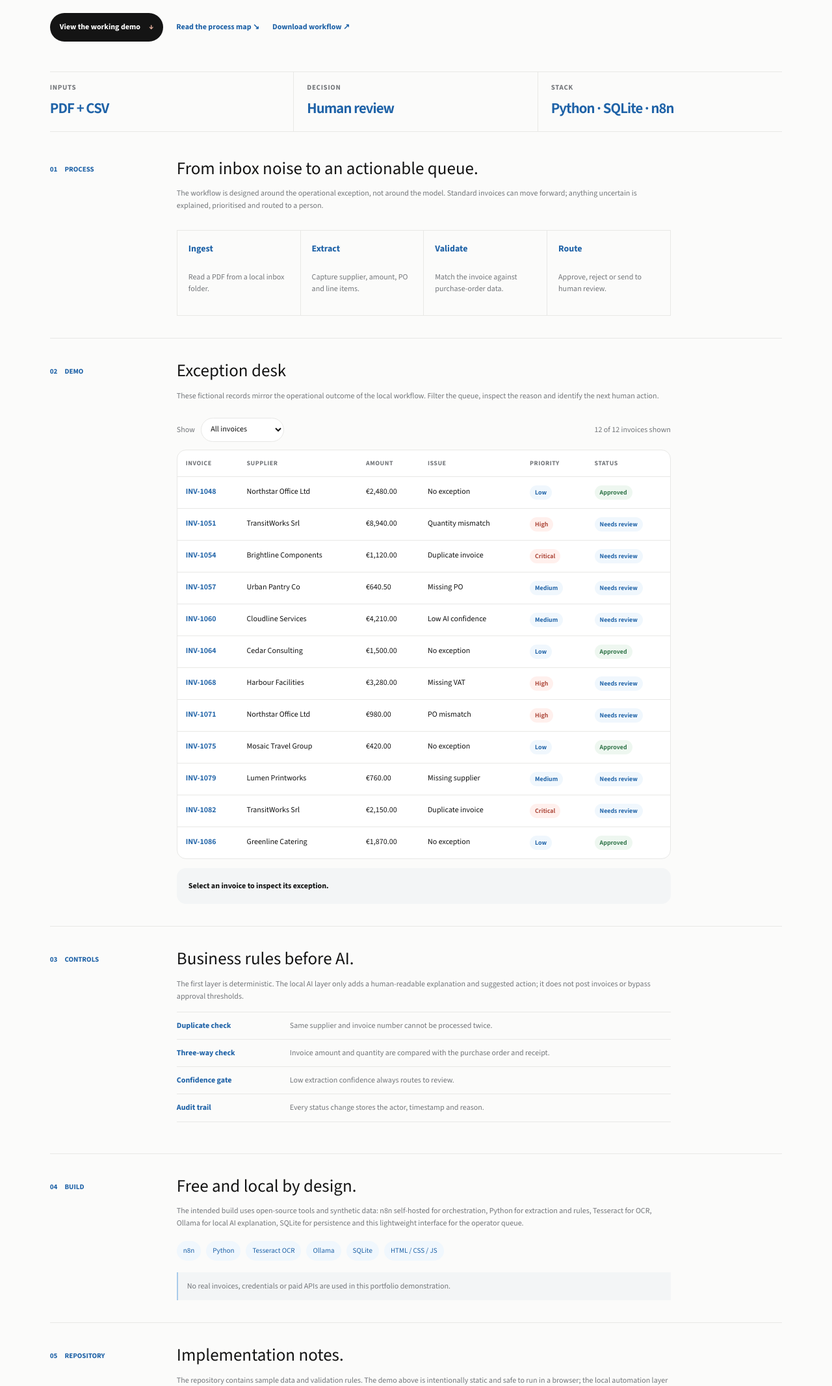
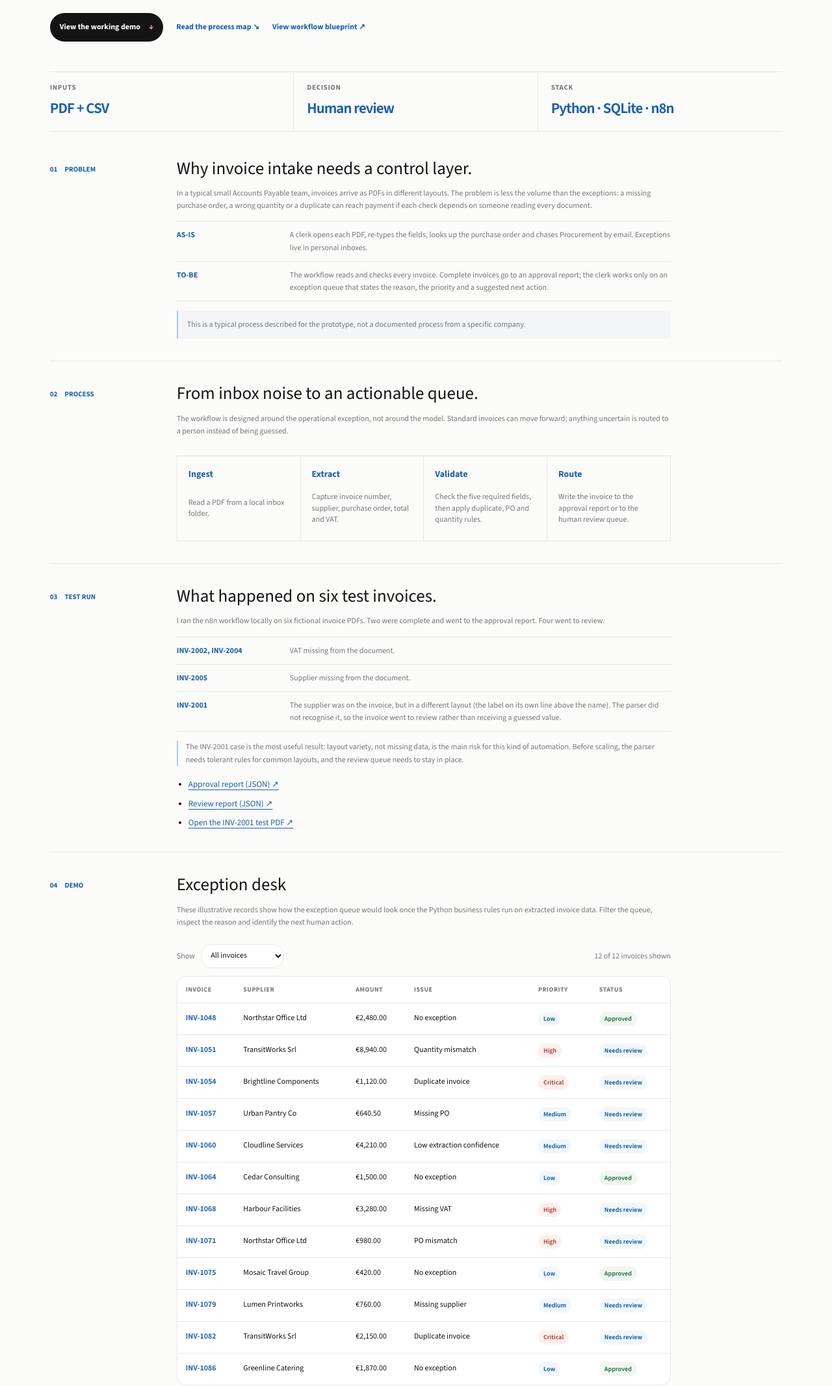
Before and after one commit to teavercelli/Business-Analyst_Portfolio, a website: page progetti/ai-automation/index.html in a window 1280 px wide. Shown: the part 427-2560 px from the top of the page at 65% size. Drawn offline with Linux system fonts and the light colour scheme.

Commit message:
InvoiceFlow: align case study with what is built, add test run, AS-IS/TO-BE and pilot measures
Co-Authored-By: Claude Opus 5.5 <noreply@anthropic.com>
Claude-Session: https://claude.ai/code/session_01TTLHoSDkk8bc4YVnAdigKu

```diff
--- /dev/null
+++ b/progetti/ai-automation/data/processed/processed-report.json
@@ -0,0 +1 @@
+[{"status":"approved","invoices":[{"invoice_number":"INV-2003","supplier":"Northstar Office Ltd","purchase_order":"PO-3003","total":"1020.00","vat":"204.00","missing_fields":[],"status":"Ready for validation"},{"invoice_number":"INV-2006","supplier":"Cedar Consulting","purchase_order":"PO-3006","total":"1500.00","vat":"315.00","missing_fields":[],"status":"Ready for validation"}],"processed_at":"2026-11-11T11:51:58.538Z"}]
--- /dev/null
+++ b/progetti/ai-automation/data/review/review-report.json
@@ -0,0 +1 @@
+[{"status":"needs_review","invoices":[{"invoice_number":"INV-2001","supplier":null,"purchase_order":"PO-3001","total":"2,440.00","vat":"440.00","missing_fields":["supplier"],"status":"Needs review"},{"invoice_number":"INV-2002","supplier":"Northstar Office Ltd","purchase_order":"PO-3002","total":"500.00","vat":null,"missing_fields":["VAT"],"status":"Needs review"},{"invoice_number":"INV-2004","supplier":"BluePeak Logistics","purchase_order":"PO-3004","total":"960.00","vat":null,"missing_fields":["VAT"],"status":"Needs review"},{"invoice_number":"INV-2005","supplier":null,"purchase_order":"PO-3005","total":"625.00","vat":"131.25","missing_fields":["supplier"],"status":"Needs review"}],"processed_at":"2026-11-11T11:51:58.543Z"}]
--- a/progetti/ai-automation/index.html
+++ b/progetti/ai-automation/index.html
@@ -13,13 +13,16 @@
   <header class="site-header"><a class="wordmark" href="../../index.html">TEA VERCELLI</a><nav aria-label="Main navigation"><a href="../../index.html#profile">Profile</a><a href="../index.html" aria-current="page">Projects</a><a href="../../index.html#contact">Contact</a></nav><a class="header-cv" href="../../assets/CV-Tea-Vercelli-English.pdf">CV <span aria-hidden="true">↗</span></a></header>
   <main id="main" class="subpage-main invoice-page">
     <nav class="breadcrumbs" aria-label="Breadcrumb"><a href="../../index.html">Home</a><span aria-hidden="true">/</span><a href="../index.html">Projects</a><span aria-hidden="true">/</span><span>InvoiceFlow</span></nav>
-    <header class="case-page-header invoice-hero"><p class="eyebrow">OPERATIONS · n8n AUTOMATION · PROCESS CONTROL</p><h1>InvoiceFlow<span>.</span></h1><p class="case-page-summary">A local-first workflow that reads supplier invoice PDFs, validates required fields and routes each document to the next operational action.</p><div class="case-page-links"><a class="button" href="#demo">View the working demo <span>↓</span></a><a class="plain-link" href="#process">Read the process map ↘</a><a class="plain-link" href="n8n-workflow.json" download>Download workflow ↗</a></div></header>
+    <header class="case-page-header invoice-hero"><p class="eyebrow">OPERATIONS · n8n AUTOMATION · PROCESS CONTROL</p><h1>InvoiceFlow<span>.</span></h1><p class="case-page-summary">A local-first workflow that reads supplier invoice PDFs, validates required fields and routes each document to the next operational action.</p><div class="case-page-links"><a class="button" href="#demo">View the working demo <span>↓</span></a><a class="plain-link" href="#process">Read the process map ↘</a><a class="plain-link" href="n8n-workflow.json">View workflow blueprint ↗</a></div></header>
     <section class="case-metrics invoice-metrics" aria-label="Project metrics"><div><span>INPUTS</span><strong>PDF + CSV</strong></div><div><span>DECISION</span><strong>Human review</strong></div><div><span>STACK</span><strong>Python · SQLite · n8n</strong></div></section>
-    <section class="case-section" id="process"><div class="case-section-label"><span>01</span><span>PROCESS</span></div><div><h2>From inbox noise to an actionable queue.</h2><p>The workflow is designed around the operational exception, not around the model. Standard invoices can move forward; anything uncertain is explained, prioritised and routed to a person.</p><ol class="flow-steps"><li><b>Ingest</b><span>Read a PDF from a local inbox folder.</span></li><li><b>Extract</b><span>Capture supplier, amount, PO and line items.</span></li><li><b>Validate</b><span>Match the invoice against purchase-order data.</span></li><li><b>Route</b><span>Approve, reject or send to human review.</span></li></ol></div></section>
-    <section class="case-section" id="demo"><div class="case-section-label"><span>02</span><span>DEMO</span></div><div><h2>Exception desk</h2><p>These fictional records mirror the operational outcome of the local workflow. Filter the queue, inspect the reason and identify the next human action.</p><div class="invoice-toolbar"><label for="invoice-filter">Show <select id="invoice-filter"><option value="all">All invoices</option><option value="review">Needs review</option><option value="approved">Approved</option><option value="high">High priority</option></select></label><span id="queue-summary" class="queue-summary"></span></div><div class="invoice-table-wrap"><table class="invoice-table"><thead><tr><th>Invoice</th><th>Supplier</th><th>Amount</th><th>Issue</th><th>Priority</th><th>Status</th></tr></thead><tbody id="invoice-rows"></tbody></table></div><aside class="invoice-detail" id="invoice-detail" aria-live="polite"><strong>Select an invoice to inspect its exception.</strong></aside></div></section>
-    <section class="case-section"><div class="case-section-label"><span>03</span><span>CONTROLS</span></div><div><h2>Business rules before AI.</h2><p>The first layer is deterministic. The local AI layer only adds a human-readable explanation and suggested action; it does not post invoices or bypass approval thresholds.</p><ul class="case-facts"><li><strong>Duplicate check</strong><span>Same supplier and invoice number cannot be processed twice.</span></li><li><strong>Three-way check</strong><span>Invoice amount and quantity are compared with the purchase order and receipt.</span></li><li><strong>Confidence gate</strong><span>Low extraction confidence always routes to review.</span></li><li><strong>Audit trail</strong><span>Every status change stores the actor, timestamp and reason.</span></li></ul></div></section>
-    <section class="case-section"><div class="case-section-label"><span>04</span><span>BUILD</span></div><div><h2>Free and local by design.</h2><p>The intended build uses open-source tools and synthetic data: n8n self-hosted for orchestration, Python for extraction and rules, Tesseract for OCR, Ollama for local AI explanation, SQLite for persistence and this lightweight interface for the operator queue.</p><div class="stack-list"><span>n8n</span><span>Python</span><span>Tesseract OCR</span><span>Ollama</span><span>SQLite</span><span>HTML / CSS / JS</span></div><p class="caution-note">No real invoices, credentials or paid APIs are used in this portfolio demonstration.</p></div></section>
-    <section class="case-section"><div class="case-section-label"><span>05</span><span>REPOSITORY</span></div><div><h2>Implementation notes.</h2><p>The repository contains sample data and validation rules. The demo above is intentionally static and safe to run in a browser; the local automation layer is documented separately.</p><ul class="resource-links"><li><a href="README.md">Read the project README ↗</a></li><li><a href="data/invoices.csv">Open sample invoice data ↗</a></li><li><a href="python/business_rules.py">View validation rules ↗</a></li></ul></div></section>
+    <section class="case-section"><div class="case-section-label"><span>01</span><span>PROBLEM</span></div><div><h2>Why invoice intake needs a control layer.</h2><p>In a typical small Accounts Payable team, invoices arrive as PDFs in different layouts. The problem is less the volume than the exceptions: a missing purchase order, a wrong quantity or a duplicate can reach payment if each check depends on someone reading every document.</p><ul class="case-facts"><li><strong>AS-IS</strong><span>A clerk opens each PDF, re-types the fields, looks up the purchase order and chases Procurement by email. Exceptions live in personal inboxes.</span></li><li><strong>TO-BE</strong><span>The workflow reads and checks every invoice. Complete invoices go to an approval report; the clerk works only on an exception queue that states the reason, the priority and a suggested next action.</span></li></ul><p class="caution-note">This is a typical process described for the prototype, not a documented process from a specific company.</p></div></section>
+    <section class="case-section" id="process"><div class="case-section-label"><span>02</span><span>PROCESS</span></div><div><h2>From inbox noise to an actionable queue.</h2><p>The workflow is designed around the operational exception, not around the model. Standard invoices can move forward; anything uncertain is routed to a person instead of being guessed.</p><ol class="flow-steps"><li><b>Ingest</b><span>Read a PDF from a local inbox folder.</span></li><li><b>Extract</b><span>Capture invoice number, supplier, purchase order, total and VAT.</span></li><li><b>Validate</b><span>Check the five required fields, then apply duplicate, PO and quantity rules.</span></li><li><b>Route</b><span>Write the invoice to the approval report or to the human review queue.</span></li></ol></div></section>
+    <section class="case-section"><div class="case-section-label"><span>03</span><span>TEST RUN</span></div><div><h2>What happened on six test invoices.</h2><p>I ran the n8n workflow locally on six fictional invoice PDFs. Two were complete and went to the approval report. Four went to review:</p><ul class="case-facts"><li><strong>INV-2002, INV-2004</strong><span>VAT missing from the document.</span></li><li><strong>INV-2005</strong><span>Supplier missing from the document.</span></li><li><strong>INV-2001</strong><span>The supplier was on the invoice, but in a different layout (the label on its own line above the name). The parser did not recognise it, so the invoice went to review rather than receiving a guessed value.</span></li></ul><p class="finding-copy">The INV-2001 case is the most useful result: layout variety, not missing data, is the main risk for this kind of automation. Before scaling, the parser needs tolerant rules for common layouts, and the review queue needs to stay in place.</p><ul class="resource-links"><li><a href="data/processed/processed-report.json">Approval report (JSON) ↗</a></li><li><a href="data/review/review-report.json">Review report (JSON) ↗</a></li><li><a href="data/inbox/invoice-2001.pdf">Open the INV-2001 test PDF ↗</a></li></ul></div></section>
+    <section class="case-section" id="demo"><div class="case-section-label"><span>04</span><span>DEMO</span></div><div><h2>Exception desk</h2><p>These illustrative records show how the exception queue would look once the Python business rules run on extracted invoice data. Filter the queue, inspect the reason and identify the next human action.</p><div class="invoice-toolbar"><label for="invoice-filter">Show <select id="invoice-filter"><option value="all">All invoices</option><option value="review">Needs review</option><option value="approved">Approved</option><option value="high">High priority</option></select></label><span id="queue-summary" class="queue-summary"></span></div><div class="invoice-table-wrap"><table class="invoice-table"><thead><tr><th>Invoice</th><th>Supplier</th><th>Amount</th><th>Issue</th><th>Priority</th><th>Status</th></tr></thead><tbody id="invoice-rows"></tbody></table></div><aside class="invoice-detail" id="invoice-detail" aria-live="polite"><strong>Select an invoice to inspect its exception.</strong></aside></div></section>
+    <section class="case-section"><div class="case-section-label"><span>05</span><span>CONTROLS</span></div><div><h2>Business rules before AI.</h2><p>Every check is deterministic and explainable. No invoice is posted or paid automatically; human review remains mandatory before any financial action.</p><ul class="case-facts"><li><strong>Required fields</strong><span>Invoice number, supplier, purchase order, total and VAT must all be found (n8n workflow).</span></li><li><strong>Duplicate check</strong><span>The same supplier and invoice number cannot be processed twice (Python rules).</span></li><li><strong>PO and quantity check</strong><span>A missing purchase order, or a quantity above the one ordered, routes to review (Python rules). A full three-way match with goods receipts is a next step.</span></li><li><strong>Confidence gate</strong><span>Low extraction confidence or missing VAT always routes to review (Python rules).</span></li><li><strong>Result log</strong><span>Each result is stored in SQLite with issue, priority, suggested action and timestamp.</span></li></ul></div></section>
+    <section class="case-section"><div class="case-section-label"><span>06</span><span>MEASURES</span></div><div><h2>How I would measure a pilot.</h2><p>The test run is too small to claim savings. In a real pilot I would track these measures from the first week, against the current manual process:</p><ul class="case-facts"><li><strong>Straight-through rate</strong><span>Share of invoices that need no human touch (2 of 6 in the test run).</span></li><li><strong>Exception mix</strong><span>Reasons for review, to see whether problems come from suppliers, purchase orders or the parser.</span></li><li><strong>Cycle time</strong><span>Time from invoice receipt to approval, for standard invoices and for exceptions.</span></li><li><strong>Duplicates caught</strong><span>Duplicate invoices stopped before payment.</span></li></ul></div></section>
+    <section class="case-section"><div class="case-section-label"><span>07</span><span>BUILD</span></div><div><h2>Free and local by design.</h2><p>Built so far: a local n8n workflow for PDF intake, field extraction and routing; Python business rules with SQLite persistence; and this browser interface for the exception queue. No real invoices, credentials or paid APIs are used.</p><div class="stack-list"><span>n8n</span><span>Python</span><span>SQLite</span><span>HTML / CSS / JS</span></div><p>Next steps: OCR (Tesseract) for scanned invoices, a local language model (Ollama) to write plain-language explanations for reviewers, and an audit log of reviewer decisions.</p></div></section>
+    <section class="case-section"><div class="case-section-label"><span>08</span><span>REPOSITORY</span></div><div><h2>Implementation notes.</h2><p>The repository contains the test invoices, sample data, validation rules and the workflow blueprint. The demo above is static and safe to run in a browser; the README explains how to run the local workflow.</p><ul class="resource-links"><li><a href="README.md">Read the project README ↗</a></li><li><a href="data/invoices.csv">Open sample invoice data ↗</a></li><li><a href="python/business_rules.py">View validation rules ↗</a></li></ul></div></section>
     <a class="project-link" href="../index.html">← Back to projects</a>
   </main>
   <footer class="site-footer"><a class="wordmark" href="../../index.html">TEA VERCELLI</a><span>Professional portfolio · <span data-current-year>2026</span></span><a href="../index.html">All projects ↗</a></footer>
--- a/progetti/ai-automation/invoiceflow.js
+++ b/progetti/ai-automation/invoiceflow.js
@@ -3,7 +3,7 @@ const invoices = [
   { id: 'INV-1051', supplier: 'TransitWorks Srl', amount: '€8,940.00', issue: 'Quantity mismatch', priority: 'High', status: 'Needs review', reason: 'The invoice quantity is higher than the quantity recorded on the purchase order.', action: 'Ask Procurement to validate the quantity and goods-received record.' },
   { id: 'INV-1054', supplier: 'Brightline Components', amount: '€1,120.00', issue: 'Duplicate invoice', priority: 'Critical', status: 'Needs review', reason: 'The supplier and invoice number already exist in the ledger.', action: 'Hold payment and confirm whether this is a corrected copy.' },
   { id: 'INV-1057', supplier: 'Urban Pantry Co', amount: '€640.50', issue: 'Missing PO', priority: 'Medium', status: 'Needs review', reason: 'No purchase order was found for the supplier and invoice date.', action: 'Route to the budget owner for exception approval.' },
-  { id: 'INV-1060', supplier: 'Cloudline Services', amount: '€4,210.00', issue: 'Low AI confidence', priority: 'Medium', status: 'Needs review', reason: 'The scanned document has low confidence on the VAT and due-date fields.', action: 'Review the source PDF before entering the invoice.' },
+  { id: 'INV-1060', supplier: 'Cloudline Services', amount: '€4,210.00', issue: 'Low extraction confidence', priority: 'Medium', status: 'Needs review', reason: 'The scanned document has low confidence on the VAT and due-date fields.', action: 'Review the source PDF before entering the invoice.' },
   { id: 'INV-1064', supplier: 'Cedar Consulting', amount: '€1,500.00', issue: 'No exception', priority: 'Low', status: 'Approved', reason: 'All required fields are present and the purchase order is available.', action: 'Move to the next validation step.' },
   { id: 'INV-1068', supplier: 'Harbour Facilities', amount: '€3,280.00', issue: 'Missing VAT', priority: 'High', status: 'Needs review', reason: 'The invoice total is present, but VAT cannot be identified reliably.', action: 'Ask the supplier for a corrected invoice.' },
   { id: 'INV-1071', supplier: 'Northstar Office Ltd', amount: '€980.00', issue: 'PO mismatch', priority: 'High', status: 'Needs review', reason: 'The invoice total is higher than the approved purchase order amount.', action: 'Route to Procurement for a variance decision.' },
```
Also changed, not shown: index.html (+1 -1 lines), 1 other file.
